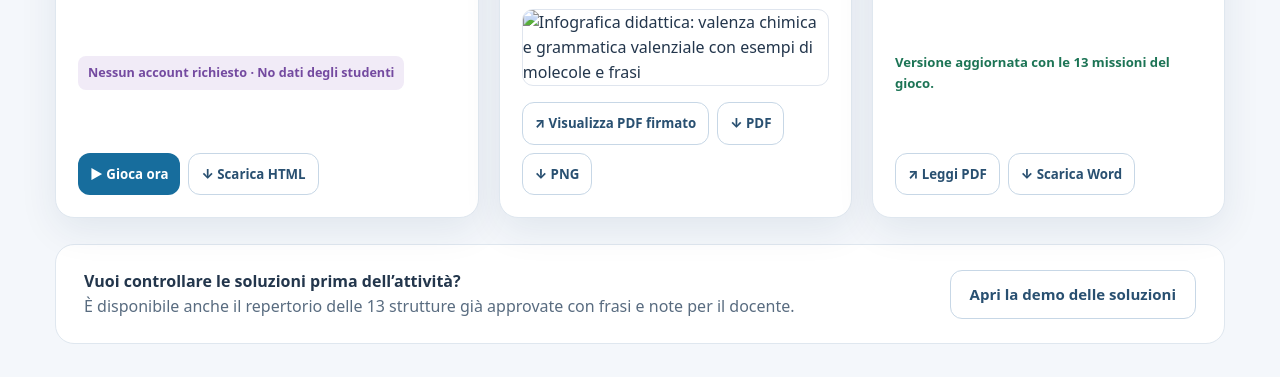
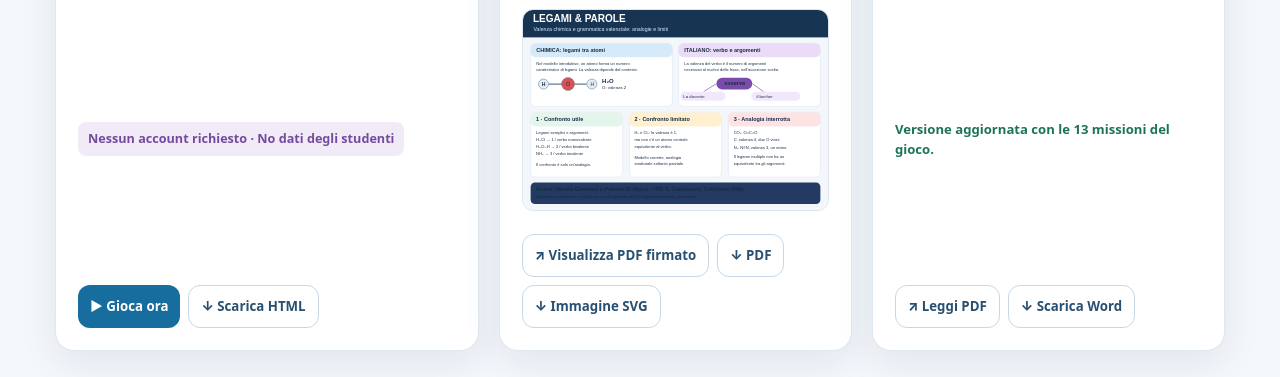
Before and after one commit to nannimerola/legami-e-parole, a plain HTML site: page index.html in a window 1280 px wide. Shown: the part 997-1374 px from the top of the page. Drawn offline with Linux system fonts and the light colour scheme.

Commit message:
Aggiorna collegamento infografica e materiali pubblicati

```diff
--- a/index.html
+++ b/index.html
@@ -21,7 +21,7 @@
 <main>
 <section class="section" id="materiali"><div class="wrap"><h2>Materiali per la classe</h2><p class="lead">Un unico spazio per il gioco, lo schema visivo e il documento operativo. Puoi aprirli direttamente dal browser oppure scaricarli e usarli senza connessione.</p><div class="cards">
 <article class="card purple"><div class="ico" aria-hidden="true">🎮</div><h3>Gioco HTML – Legami &amp; Parole</h3><p>13 missioni, con costruzione di molecole e frasi in due riquadri. Il gioco accetta più frasi valide e mostra i limiti dell’analogia nei legami multipli.</p><div class="inside"><span style="display:inline-block;background:#f1ebf7;border-radius:8px;padding:7px 10px;color:#744aa0;font-size:.79rem;font-weight:800">Nessun account richiesto · No dati degli studenti</span></div><div class="links"><a class="btn blue" href="gioco.html">▶ Gioca ora</a><a class="btn outline" href="gioco.html" download="Legami_e_Parole_Gioco_Merola_e_Di_Marco.html">↓ Scarica HTML</a></div></article>
-<article class="card"><div class="ico" aria-hidden="true">🧩</div><h3>Infografica</h3><p>Una mappa del percorso con molecole, valenze, argomenti verbali e casi in cui il confronto richiede attenzione.</p><div class="inside"><img src="Infografica_Legami_e_Parole_Merola_e_Di_Marco.png" loading="lazy" alt="Infografica didattica: valenza chimica e grammatica valenziale con esempi di molecole e frasi"></div><div class="links"><a class="btn outline" href="Infografica_Legami_e_Parole_Merola_e_Di_Marco.pdf" target="_blank" rel="noopener">↗ Visualizza PDF firmato</a><a class="btn outline" href="Infografica_Legami_e_Parole_Merola_e_Di_Marco.pdf" download>↓ PDF</a><a class="btn outline" href="Infografica_Legami_e_Parole_Merola_e_Di_Marco.png" download>↓ PNG</a></div></article>
+<article class="card"><div class="ico" aria-hidden="true">🧩</div><h3>Infografica</h3><p>Una mappa del percorso con molecole, valenze, argomenti verbali e casi in cui il confronto richiede attenzione.</p><div class="inside"><img src="infografica.svg" loading="lazy" alt="Infografica didattica: valenza chimica e grammatica valenziale con esempi di molecole e frasi"></div><div class="links"><a class="btn outline" href="Infografica_Legami_e_Parole_Merola_e_Di_Marco.pdf" target="_blank" rel="noopener">↗ Visualizza PDF firmato</a><a class="btn outline" href="Infografica_Legami_e_Parole_Merola_e_Di_Marco.pdf" download>↓ PDF</a><a class="btn outline" href="infografica.svg" download>↓ Immagine SVG</a></div></article>
 <article class="card green"><div class="ico" aria-hidden="true">📄</div><h3>Documento per i docenti</h3><p>Percorso in tre lezioni, obiettivi, 13 soluzioni approvate, scheda studenti, rubriche e riferimenti metodologici.</p><div class="inside"><p style="color:#1c7455;font-size:.82rem;font-weight:780">Versione aggiornata con le 13 missioni del gioco.</p></div><div class="links"><a class="btn outline" href="Percorso_didattico_Legami_e_Parole_Merola_e_Di_Marco.pdf" target="_blank" rel="noopener">↗ Leggi PDF</a><a class="btn outline" href="Percorso_didattico_Legami_e_Parole_Merola_e_Di_Marco.docx" download>↓ Scarica Word</a></div></article>
 </div><div class="strip"><div><b>Vuoi controllare le soluzioni prima dell’attività?</b><p>È disponibile anche il repertorio delle 13 strutture già approvate con frasi e note per il docente.</p></div><a class="btn outline" href="demo_soluzioni.html">Apri la demo delle soluzioni</a></div></div></section>
 <section class="section" id="percorso" style="background:#eaf1f9"><div class="wrap"><h2>Tre fasi per costruire e criticare i modelli</h2><p class="lead">Il confronto non forza la chimica dentro le regole della grammatica: all’inizio introduce il concetto di relazione; poi aiuta a distinguere analogia e identità.</p><div class="phases"><div class="phase"><span class="num">01</span><h3>Il parallelismo iniziale</h3><p>Ne, HCl, H₂, Cl₂, H₂O, HOCl, NH₃ e NH₂Cl. Valenze mostrate in entrambi i linguaggi e strutture con soli legami semplici.</p></div><div class="phase"><span class="num">02</span><h3>I legami multipli</h3><p>O₂, N₂ e CO₂: doppio e triplo legame mostrano perché valenza chimica e numero di atomi vicini non coincidono necessariamente.</p></div><div class="phase"><span class="num">03</span><h3>I modelli autonomi</h3><p>CH₄ e CH₃Cl: chimica e grammatica si analizzano con criteri propri, senza imporre abbinamenti numerici impropri.</p></div></div></div></section>
```
